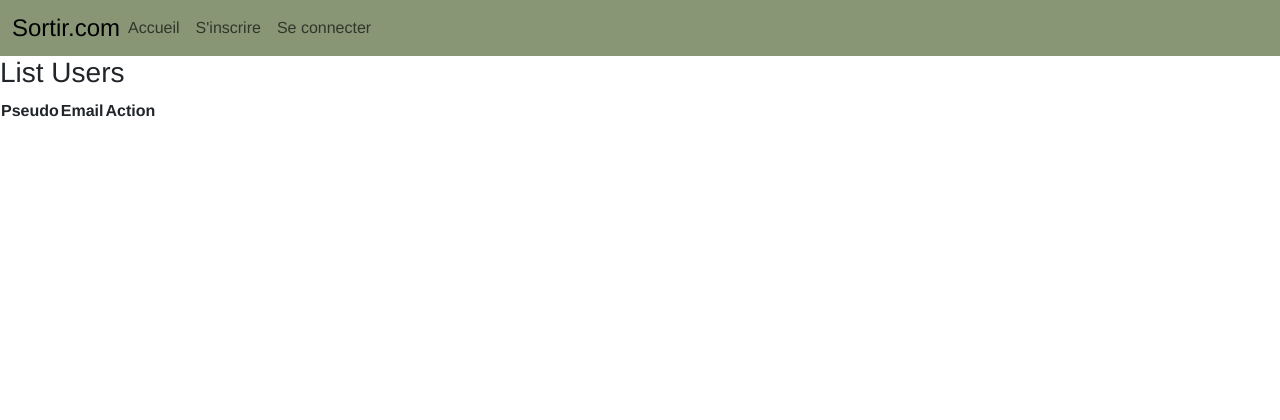
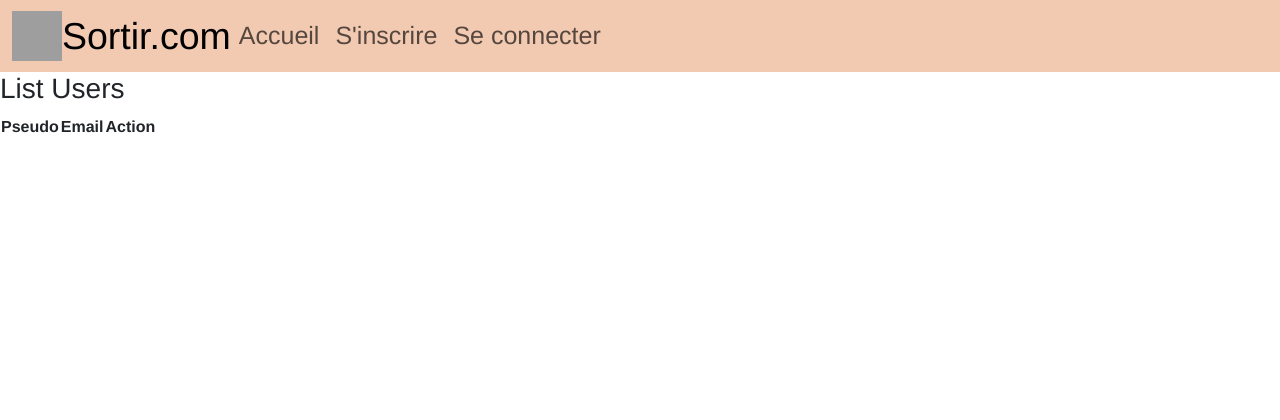
Before and after one commit to MarineGiroux/sortir, a Symfony app: template templates/admin/listUsers.html.twig in a window 1280 px wide. Shown: the top 420 px of the page. Run offline with Twig, Linux system fonts and the light colour scheme; the template is opened without the code that fills it, so the values that code supplies are empty; style sheets or scripts are compiled from the project's sources; some libraries are stand-ins or nearby versions; grey boxes are pictures that could not be loaded.

Commit message:
CSS début

```diff
--- a/assets/styles/app.css
+++ b/assets/styles/app.css
@@ -8,6 +8,8 @@ body {
     height: 100%;
     margin: 0;
     padding: 0;
+
+
 }
 
 footer{
@@ -17,10 +19,38 @@ footer{
     /*height:40px;*/
     /*width:100%;*/
 }
+.input-sortie-index-widget{
+    background-color: #dce6dc;
+}
 
-.navbar {
+.input-sortie-index-row{
+    background-color: #dce6dc;
+}
 
-    background-color: #899676;
+.custom-widget{
+    font-size: 18px;
+    padding: 5px 10px;
+    width: 100%;
+    padding-left: 35px;
+    outline: none;
+    background: #FFFFFF;
+    color: #32a852;
+    border: 1px solid #C4D1EB;
+    border-radius: 5px;
+    box-shadow: 3px 3px 2px 0px #E2E2E2;
+    transition: .3s ease;
+}
+
+.navbar  {
+
+    background-color: #f2c9b1;
+    font-size: 25px;
+}
+
+.navbar a:hover  {
+
+    background-color: #c9ab99;
+    font-size: 25px;
 }
 
 
--- a/src/Form/SortieSearchType.php
+++ b/src/Form/SortieSearchType.php
@@ -36,6 +36,10 @@ class SortieSearchType extends AbstractType
                 'class' => Site::class,
                 'choice_label' => 'nomSite',
                 'label'=>false,
+                'row_attr'=>[
+                    'class'=>' bg-light text-dark',
+                ],
+
 
             ])
             ->add('nomSortieContient', SearchType::class,[
--- a/src/Form/SortieType.php
+++ b/src/Form/SortieType.php
@@ -64,6 +64,10 @@ class SortieType extends AbstractType
         $resolver->setDefaults([
             'data_class' => Sortie::class,
             'site' => null,
+            'twig_theme' => [
+                'form/fields.html.twig', // Gabarit pour les widgets
+                'form/labels.html.twig', // Gabarit pour les labels
+            ],
         ]);
     }
 }
--- a/src/Repository/SortieRepository.php
+++ b/src/Repository/SortieRepository.php
@@ -136,6 +136,8 @@ class SortieRepository extends ServiceEntityRepository
             ->getResult();
     }
 
+
+
 //    public function findOneBySomeField($value): ?Sortie
 //    {
 //        return $this->createQueryBuilder('s')
--- a/templates/base.html.twig
+++ b/templates/base.html.twig
@@ -19,7 +19,7 @@
         <style>
         .navbar-vertical {
             height: 100vh; /* Pleine hauteur de l'écran */
-            background-color: #f8f9fa; /* Couleur de fond */
+            background-color: #f2c9b1; /* Couleur de fond */
         }
     </style>
     {% endblock %}
@@ -41,13 +41,9 @@
 
 <main class="flex-grow-1">
 
-
-
-
                 {% block body %}
 
                 {% endblock %}
-
 
 </main>
 
--- a/templates/navbar.html.twig
+++ b/templates/navbar.html.twig
@@ -1,14 +1,15 @@
-<nav class="navbar navbar-expand-lg">
-    <div class="container-fluid">
+<nav class="navbar navbar-expand-lg orange-bg-subtle">
+    <div class="container-fluid $orange-400-bg-subtle flex-fill">
+        <img class="logo-navbar" src="{{ asset('img/logo.png') }}" width="50" height="50" alt="Logo Sortir" class="d-inline-block align-text-top">
         <a href="{{ path('app_home') }}" title="Go back to homepage" class = "titre-nav" >Sortir.com </a>
-{#        <img class="logo-navbar" src="{{ asset('img/logo.svg') }}" alt="Bucket-List Logo">#}
+
         <button class="navbar-toggler" type="button" data-bs-toggle="collapse"
                 data-bs-target="#navbarSupportedContent" aria-controls="navbarSupportedContent"
                 aria-expanded="false" aria-label="Toggle navigation">
             <span class="navbar-toggler-icon"></span>
         </button>
         <div class="collapse navbar-collapse" id="navbarSupportedContent">
-            <ul class="navbar-nav me-auto mb-2 mb-lg-0">
+            <ul class="navbar-nav me-auto mb-2 mb-lg-0 flex-fill">
                 <li class="nav-item">
                     <a class="nav-link" href="{{ path('app_home') }}" title="Go back to homepage"> Accueil </a>
                 </li>
@@ -20,7 +21,7 @@
 
 {#             CAS 1 :   afficher si l'utilasateur est  connecté #}
                 {% if is_granted('IS_AUTHENTICATED') %}
-                    <li class="nav-item">
+                    <li class="nav-item flex-fill">
                         <a class="nav-link" href="{{ path('app_logout') }}" title="Go back to homepage"> Se déconnecter </a>
                     </li>
                 {% endif %}
--- a/templates/sortie/index.html.twig
+++ b/templates/sortie/index.html.twig
@@ -1,5 +1,5 @@
 {% extends 'base.html.twig' %}
-{% form_theme form 'bootstrap_5_layout.html.twig' %}
+{% form_theme form 'form/fields.html.twig' %}
 
 {% block title %}Sortie index{% endblock %}
 
@@ -22,11 +22,10 @@
 
         {{ form_start(form) }}
 
+
         {{ form_end(form) }}
 
     {% endif %}
-
-
 
     <table class="table">
         <thead>
```
Also changed, not shown: templates/form/fields.html.twig (added, +11 -0 lines), templates/form/labels.html.twig (added, +7 -0 lines).
